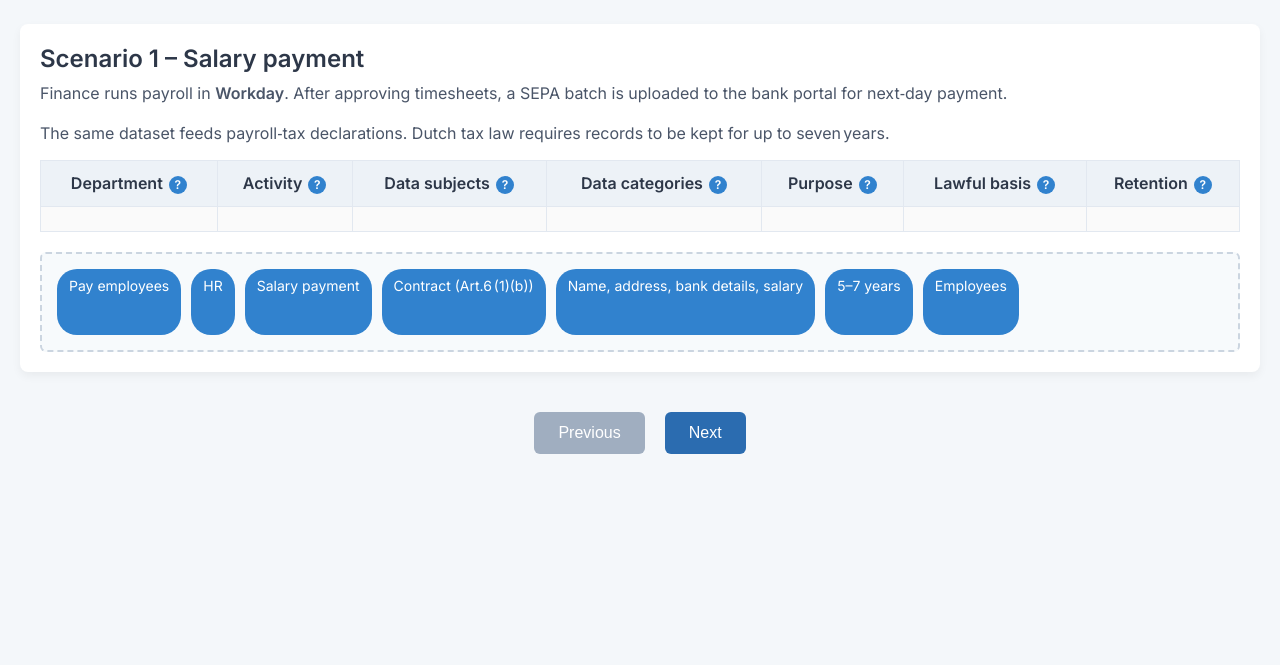
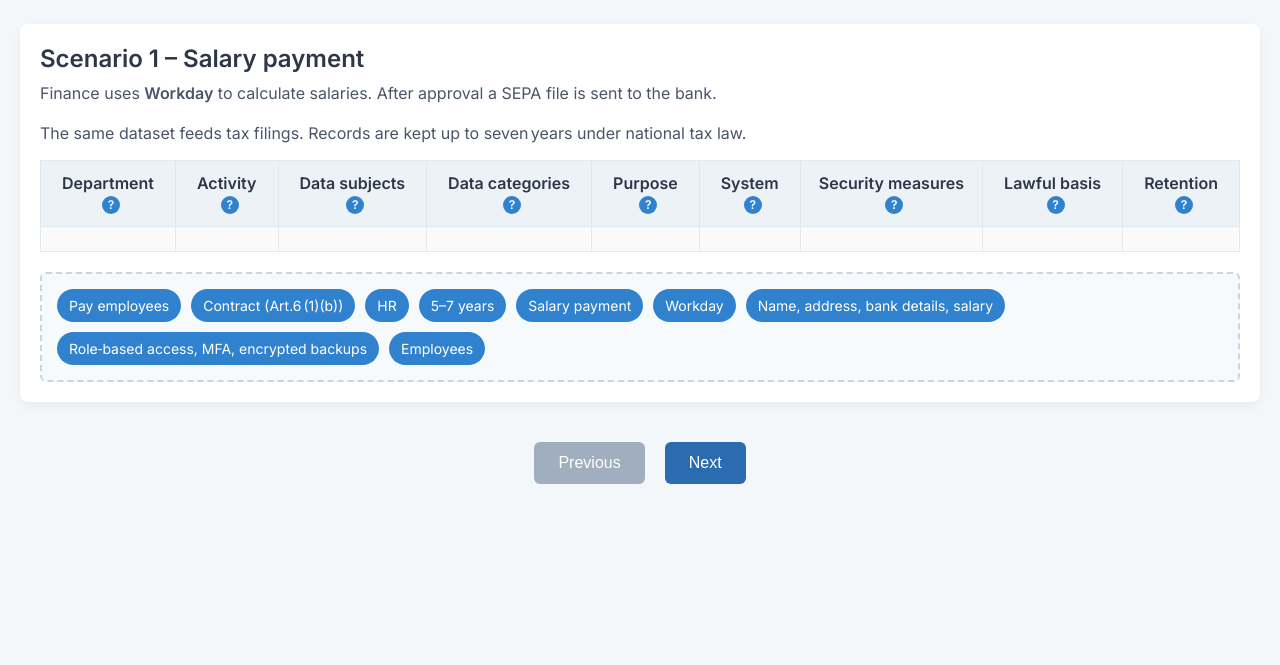
Before and after one commit to lucas-werner/RoPANeqsol, a plain HTML site: page index.html in a window 1280 px wide. Shown: the part 135-800 px from the top of the page. Drawn offline with Linux system fonts and the light colour scheme.

Commit message:
Update index.html
Signed-off-by: Lucas  <56055643+lucas-werner@users.noreply.github.com>

```diff
--- a/index.html
+++ b/index.html
@@ -27,25 +27,28 @@
     .drag-item{background:#3182ce;color:#fff;padding:8px 12px;border-radius:20px;cursor:grab;font-size:14px;user-select:none;transition:transform .1s}
     .drag-item:active{transform:scale(.95);opacity:.8}
     input.answer{width:100%;border:none;background:#f0f4f8;height:100%;padding:6px;text-align:center}
-    .answerKey{margin-top:20px}
+    .answerKey{display:none;margin-top:20px}
     #navBtnWrap{display:flex;justify-content:center;gap:20px;margin:40px 0}
     .navBtn{padding:12px 24px;font-size:16px;background:#2b6cb0;color:#fff;border:none;border-radius:6px;cursor:pointer;transition:background .3s}
     .navBtn:hover{background:#2c5282}.navBtn:disabled{background:#a0aec0;cursor:not-allowed}
   </style>
 </head>
 <body>
+  <img id="logoLeft" src="https://www.adfiz.nl/media/4184/dpo-logo-vierkant.jpg" alt="DPO logo" />
+  <img id="logoRight" src="https://encrypted-tbn0.gstatic.com/images?q=tbn:ANd9GcRcu6Z6Jlam0yLD96hF_kjUoImUcCequQZ8Kw&s" alt="Game logo" />
 
+  <h1>RoPA Practice – Payroll & HR Scenarios</h1>
 
-  <h1>RoPA Practice </h1>
-
-  <!-- Table header template with tooltips -->
+  <!-- Header template with System and Security measures -->
   <template id="theadTpl">
     <thead><tr>
-      <th>Department<span class="q" data-tip="Business unit responsible">?</span></th>
-      <th>Activity<span class="q" data-tip="Specific processing operation">?</span></th>
-      <th>Data subjects<span class="q" data-tip="Whose personal data is processed">?</span></th>
-      <th>Data categories<span class="q" data-tip="Types of personal data">?</span></th>
-      <th>Purpose<span class="q" data-tip="Why the data is processed">?</span></th>
+      <th>Department<span class="q" data-tip="Business unit">?</span></th>
+      <th>Activity<span class="q" data-tip="Processing operation">?</span></th>
+      <th>Data subjects<span class="q" data-tip="Whose data">?</span></th>
+      <th>Data categories<span class="q" data-tip="Data types">?</span></th>
+      <th>Purpose<span class="q" data-tip="Why processing">?</span></th>
+      <th>System<span class="q" data-tip="Primary IT system">?</span></th>
+      <th>Security measures<span class="q" data-tip="Key controls">?</span></th>
       <th>Lawful basis<span class="q" data-tip="GDPR Art.6 ground">?</span></th>
       <th>Retention<span class="q" data-tip="Storage period">?</span></th>
     </tr></thead>
@@ -59,128 +62,78 @@
   </div>
 
   <script>
-    /* ---------- Scenario data ---------- */
+    /* --- Scenario data --- */
     const scenarios=[
       {type:'drag',title:'Salary payment',story:[
-        'Finance runs payroll in <b>Workday</b>. After approving timesheets, a SEPA batch is uploaded to the bank portal for next‑day payment.',
-        'The same dataset feeds payroll‑tax declarations. Dutch tax law requires records to be kept for up to seven years.'
-      ],entries:{department:'HR',activity:'Salary payment',subjects:'Employees',categories:'Name, address, bank details, salary',purpose:'Pay employees',basis:'Contract (Art.6 (1)(b))',retention:'5–7 years'}},
+        'Finance uses <b>Workday</b> to calculate salaries. After approval a SEPA file is sent to the bank.',
+        'The same dataset feeds tax filings. Records are kept up to seven years under national tax law.'
+      ],entries:{department:'HR',activity:'Salary payment',subjects:'Employees',categories:'Name, address, bank details, salary',purpose:'Pay employees',system:'Workday',security:'Role‑based access, MFA, encrypted backups',basis:'Contract (Art.6 (1)(b))',retention:'5–7 years'}},
       {type:'drag',title:'Applicant process',story:[
-        'Applications arrive via <b>Microsoft Outlook</b> and are imported into <b>Greenhouse</b>. Recruiters add interview notes and test scores.',
-        'Profiles of rejected candidates are deleted after four weeks, unless the applicant consents to stay in the talent pool for one year.'
-      ],entries:{department:'HR',activity:'Applicant process',subjects:'Applicants',categories:'Contact details, CV, interview notes',purpose:'Hire staff',basis:'Contract (Art.6 (1)(b))',retention:'4 wks / 1 yr (consent)'}},
+        'Applications land in <b>Outlook</b> and flow into <b>Greenhouse</b>. Recruiters record interview scores.',
+        'Rejected candidates are deleted after four weeks unless consent to keep data one year is given.'
+      ],entries:{department:'HR',activity:'Applicant process',subjects:'Applicants',categories:'Contact details, CV, interview notes',purpose:'Recruit staff',system:'Greenhouse',security:'SSO, encrypted database',basis:'Contract (Art.6 (1)(b))',retention:'4 wks / 1 yr (consent)'}},
       {type:'drag',title:'Personnel file management',story:[
-        '<b>SAP SuccessFactors</b> stores contracts, ID scans and annual reviews. Managers upload ratings each April.',
-        'Files are kept two years after termination; ID scans five years to satisfy audit rules.'
-      ],entries:{department:'HR',activity:'Personnel file management',subjects:'Employees',categories:'ID, contracts, reviews',purpose:'Employment administration',basis:'Contract (Art.6 (1)(b))',retention:'2 yrs / 5 yrs ID'}},
+        '<b>SAP SuccessFactors</b> stores contracts and reviews. Managers add ratings annually.',
+        'Files are kept two years post‑employment; ID copies five years for audits.'
+      ],entries:{department:'HR',activity:'Personnel file management',subjects:'Employees',categories:'ID, contracts, reviews',purpose:'Employment admin',system:'SAP SuccessFactors',security:'Audit logs, TLS',basis:'Contract (Art.6 (1)(b))',retention:'2 yrs / 5 yrs ID'}},
       {type:'drag',title:'Employee satisfaction surveys',story:[
-        'Quarterly pulse surveys are deployed via <b>Qualtrics</b>. Results feed an anonymised dashboard for executives.',
-        'Raw responses are deleted after reporting; aggregated trends are retained two years to measure progress.'
-      ],entries:{department:'HR',activity:'Satisfaction surveys',subjects:'Employees',categories:'Survey responses, click data',purpose:'Measure engagement',basis:'Legitimate interest (Art.6 (1)(f))',retention:'2 years'}},
+        'Quarterly surveys via <b>Qualtrics</b> capture engagement metrics.',
+        'Raw answers are deleted after reporting; aggregated trends kept two years.'
+      ],entries:{department:'HR',activity:'Satisfaction surveys',subjects:'Employees',categories:'Survey responses, click data',purpose:'Measure engagement',system:'Qualtrics',security:'HTTPS, anonymisation',basis:'Legitimate interest (Art.6 (1)(f))',retention:'2 years'}},
       {type:'drag',title:'Leave registration',story:[
-        'Employees request holiday or parental leave in <b>Workday</b>. Approved leave balances sync to payroll.',
-        'Leave records are stored for two years after contract end in case of entitlement disputes.'
-      ],entries:{department:'HR',activity:'Leave registration',subjects:'Employees',categories:'Leave type, days taken, balance',purpose:'Track leave',basis:'Contract (Art.6 (1)(b))',retention:'2 yrs post‑contract'}},
-      {type:'input',title:'Challenge: Do it yourself',story:[
-        'When an employee calls in sick, HR logs the absence in Workday and shares minimal data with an external occupational‑health service provider.',
-        'Only name, contact details and sick‑leave duration are shared. Under Dutch law the company keeps these records two years after employment ends.'
-      ],correct:{department:'HR',activity:'Sick leave registration',subjects:'Employees',categories:'Name, sick‑leave days, contact details',purpose:'Refer employee to occupational‑health provider & manage absence',basis:'Legal obligation (Art.6 (1)(c))',retention:'2 yrs post‑contract'}}
+        'Employees request leave in <b>Workday</b>. Balances sync to payroll.',
+        'Leave data is stored two years after contract for dispute handling.'
+      ],entries:{department:'HR',activity:'Leave registration',subjects:'Employees',categories:'Leave type, days, balance',purpose:'Track leave',system:'Workday',security:'HR role access',basis:'Contract (Art.6 (1)(b))',retention:'2 yrs post‑contract'}},
+      {type:'input',title:'Sick leave registration',story:[
+        'HR logs sick leave in Workday and sends required details to an external occupational‑health platform.',
+        'Minimal data (name, contact, duration) is shared. Records retained two years after employment.'
+      ],correct:{department:'HR',activity:'Sick leave registration',subjects:'Employees',categories:'Name, sick‑leave days, contact details',purpose:'Manage absence & OH referral',system:'Workday + OH portal',security:'TLS transfer, restricted HR access',basis:'Legal obligation (Art.6 (1)(c))',retention:'2 yrs post‑contract'}}
     ];
 
-    /* ---------- Build HTML for each scenario ---------- */
+    const cols=['department','activity','subjects','categories','purpose','system','security','basis','retention'];
     const container=document.getElementById('scenarioContainer');
 
+    /* --- Build scenarios --- */
     scenarios.forEach((sc,idx)=>{
-      const scenIdx=idx+1;
-      const wrapper=document.createElement('div');wrapper.className='scenario';wrapper.id=`scenario${scenIdx}`;
-      wrapper.innerHTML=`<h2>Scenario ${scenIdx} – ${sc.title}</h2>`+sc.story.map(p=>`<p>${p}</p>`).join('');
+      const i=idx+1;
+      const block=document.createElement('div');block.className='scenario';block.id=`scenario${i}`;
+      block.innerHTML=`<h2>Scenario ${i} – ${sc.title}</h2>`+sc.story.map(p=>`<p>${p}</p>`).join('');
 
       if(sc.type==='drag'){
-        // table + drag chips
-        wrapper.innerHTML+=`<table></table><div class="drag-container" id="chips${scenIdx}"></div>`;
-        container.appendChild(wrapper);
-        const table=wrapper.querySelector('table');
-        table.appendChild(document.importNode(document.getElementById('theadTpl').content,true));
-        const tr=document.createElement('tr');
-        ['department','activity','subjects','categories','purpose','basis','retention'].forEach(col=>{
-          const td=document.createElement('td');td.className='dropzone';td.dataset.col=col;tr.appendChild(td);
-        });
-        table.appendChild(document.createElement('tbody')).appendChild(tr);
-        Object.entries(sc.entries).forEach(([col,text])=>{
-          const chip=document.createElement('div');chip.className='drag-item';chip.draggable=true;chip.dataset.col=col;chip.textContent=text;wrapper.querySelector('.drag-container').appendChild(chip);
-        });
+        block.innerHTML+=`<table></table><div class='drag-container'></div>`;
+        container.appendChild(block);
+        const tbl=block.querySelector('table');tbl.appendChild(document.importNode(document.getElementById('theadTpl').content,true));
+        const tr=document.createElement('tr');cols.forEach(c=>{const td=document.createElement('td');td.className='dropzone';td.dataset.col=c;tr.appendChild(td);});
+        tbl.appendChild(document.createElement('tbody')).appendChild(tr);
+        const dragBox=block.querySelector('.drag-container');
+        Object.entries(sc.entries).forEach(([c,v])=>{const chip=document.createElement('div');chip.className='drag-item';chip.draggable=true;chip.dataset.col=c;chip.textContent=v;dragBox.appendChild(chip);});
       }else{
-        // free‑input table
-        wrapper.innerHTML+=`<table></table><button class="navBtn" id="check${scenIdx}">Check answers</button><div class="answerKey" id="key${scenIdx}"></div>`;
-        container.appendChild(wrapper);
-        const table=wrapper.querySelector('table');table.appendChild(document.importNode(document.getElementById('theadTpl').content,true));
-        const tr=document.createElement('tr');
-        ['department','activity','subjects','categories','purpose','basis','retention'].forEach(col=>{
-          const td=document.createElement('td');td.innerHTML=`<input class='answer' id='${col}${scenIdx}'>`;tr.appendChild(td);
-        });
-        table.appendChild(document.createElement('tbody')).appendChild(tr);
-        // button action
-        wrapper.querySelector(`#check${scenIdx}`).onclick=()=>{
-          const key=sc.correct;
-          let html='<h3>Suggested answer</h3><ul>';
-          Object.entries(key).forEach(([k,v])=>{html+=`<li><b>${k.charAt(0).toUpperCase()+k.slice(1)}:</b> ${v}</li>`});
-          html+='</ul>';
-          const box=wrapper.querySelector(`#key${scenIdx}`);
-          box.innerHTML=html;box.classList.remove('hidden');
-        };
+        block.innerHTML+=`<table></table><button class='navBtn' id='check${i}'>Check answers</button><div class='answerKey' id='key${i}'></div>`;
+        container.appendChild(block);
+        const tbl=block.querySelector('table');tbl.appendChild(document.importNode(document.getElementById('theadTpl').content,true));
+        const tr=document.createElement('tr');cols.forEach(c=>{const td=document.createElement('td');td.innerHTML=`<input class='answer' id='${c}${i}'>`;tr.appendChild(td);});
+        tbl.appendChild(document.createElement('tbody')).appendChild(tr);
+        block.querySelector(`#check${i}`).onclick=()=>{const key=sc.correct;let html='<h3>Suggested answer</h3><ul>';Object.entries(key).forEach(([k,v])=>html+=`<li><b>${k.charAt(0).toUpperCase()+k.slice(1)}:</b> ${v}</li>`);html+='</ul>';block.querySelector(`#key${i}`).innerHTML=html;block.querySelector(`#key${i}`).style.display='block';};
       }
     });
 
-    /* ---------- Shuffle drag chips ---------- */
-    document.querySelectorAll('.drag-container').forEach(box=>{
-      [...box.children].sort(()=>Math.random()-.5).forEach(el=>box.appendChild(el));
-    });
-
-    /* ---------- Drag & drop behaviour ---------- */
-    const makeDraggable=el=>{
-      el.addEventListener('dragstart',e=>{
-        e.dataTransfer.setData('text',el.textContent);
-        e.dataTransfer.setData('col',el.dataset.col);
-        el.classList.add('dragging');
-      });
-      el.addEventListener('dragend',()=>el.classList.remove('dragging'));
-    };
-    document.querySelectorAll('.drag-item').forEach(makeDraggable);
+    /* --- Shuffle chips & make draggable --- */
+    document.querySelectorAll('.drag-container').forEach(box=>[...box.children].sort(()=>Math.random()-.5).forEach(n=>box.appendChild(n)));
+    const makeDrag=el=>{el.addEventListener('dragstart',e=>{e.dataTransfer.setData('text',el.textContent);e.dataTransfer.setData('col',el.dataset.col);el.classList.add('dragging');});el.addEventListener('dragend',()=>el.classList.remove('dragging'));};
+    document.querySelectorAll('.drag-item').forEach(makeDrag);
 
     document.querySelectorAll('.dropzone').forEach(zone=>{
       zone.addEventListener('dragover',e=>{e.preventDefault();zone.classList.add('blue');});
       zone.addEventListener('dragleave',()=>zone.classList.remove('blue'));
-      zone.addEventListener('drop',e=>{
-        e.preventDefault();zone.classList.remove('blue');
-        const text=e.dataTransfer.getData('text');
-        const col=e.dataTransfer.getData('col');
-        if(zone.dataset.col===col){
-          const newChip=document.createElement('div');newChip.className='drag-item';newChip.draggable=true;newChip.dataset.col=col;newChip.textContent=text;makeDraggable(newChip);
-          zone.appendChild(newChip);
-          document.querySelector('.dragging')?.remove();
-        }else{
-          zone.classList.add('red');setTimeout(()=>zone.classList.remove('red'),500);
-        }
-      });
+      zone.addEventListener('drop',e=>{e.preventDefault();zone.classList.remove('blue');const txt=e.dataTransfer.getData('text');const col=e.dataTransfer.getData('col');if(zone.dataset.col===col){const chip=document.createElement('div');chip.className='drag-item';chip.draggable=true;chip.dataset.col=col;chip.textContent=txt;makeDrag(chip);zone.appendChild(chip);document.querySelector('.dragging')?.remove();}else{zone.classList.add('red');setTimeout(()=>zone.classList.remove('red'),500);}});
     });
 
-    /* ---------- Navigation ---------- */
-    let current=1,total=scenarios.length;
-    const prevBtn=document.getElementById('prevBtn');
-    const nextBtn=document.getElementById('nextBtn');
-
-    const showScenario=index=>{
-      for(let i=1;i<=total;i++){
-        document.getElementById(`scenario${i}`).classList.toggle('hidden',i!==index);
-      }
-      prevBtn.disabled=index===1;
-      nextBtn.disabled=index===total;
-    };
-
-    prevBtn.onclick=()=>{if(current>1){current--;showScenario(current);window.scrollTo({top:0,behavior:'smooth'});}};
-    nextBtn.onclick=()=>{if(current<total){current++;showScenario(current);window.scrollTo({top:0,behavior:'smooth'});}};
-
-    showScenario(current);
+    /* --- Navigation --- */
+    let current=1,total=scenarios.length;const prevBtn=document.getElementById('prevBtn');const nextBtn=document.getElementById('nextBtn');
+    const show=scIdx=>{for(let k=1;k<=total;k++){document.getElementById(`scenario${k}`).style.display=k===scIdx?'block':'none';}prevBtn.disabled=scIdx===1;nextBtn.disabled=scIdx===total;};
+    prevBtn.onclick=()=>{if(current>1){current--;show(current);window.scrollTo({top:0,behavior:'smooth'});}};
+    nextBtn.onclick=()=>{if(current<total){current++;show(current);window.scrollTo({top:0,behavior:'smooth'});}};
+    show(current);
   </script>
 </body>
 </html>
```
